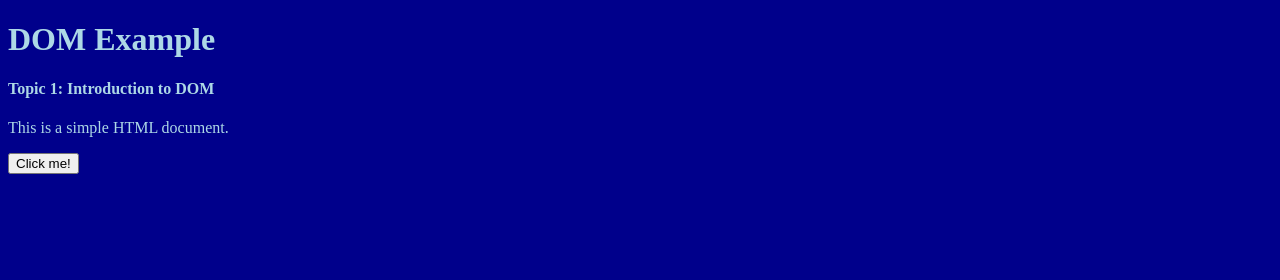
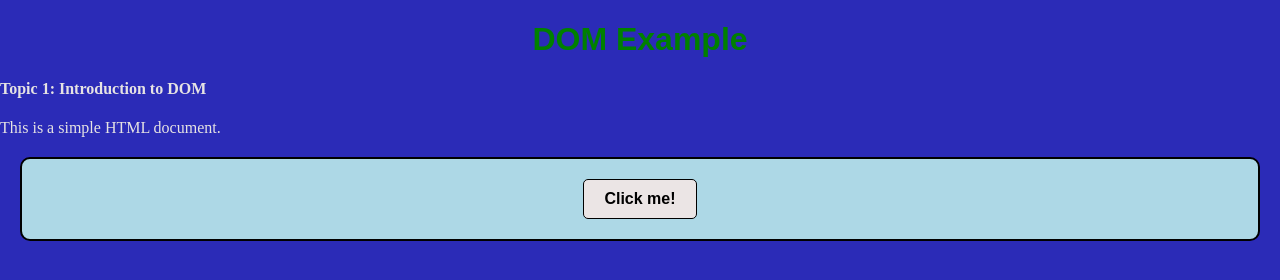
Before and after one commit to Anson-Saju-George/learn-js, a website: page Module_3/DOM/index.html in a window 1280 px wide. Drawn offline with Linux system fonts and the light colour scheme.

Commit message:
DOM: Learned how to make changes - I.

```diff
--- a/Module_3/DOM/index.html
+++ b/Module_3/DOM/index.html
@@ -1,16 +1,18 @@
 <!DOCTYPE html>
 <html lang="en">
-<head>
-    <meta charset="UTF-8">
-    <meta name="viewport" content="width=device-width, initial-scale=1.0">
+  <head>
+    <meta charset="UTF-8" />
+    <meta name="viewport" content="width=device-width, initial-scale=1.0" />
     <title>Document</title>
-    <link rel="stylesheet" href="/DOM/styles.css">
-    <script src="/DOM/script.js"></script>
-</head>
-<body>
+    <link rel="stylesheet" href="styles.css" />
+  </head>
+  <body>
     <h1>DOM Example</h1>
     <h4>Topic 1: Introduction to DOM</h4>
     <p>This is a simple HTML document.</p>
-    <button>Click me!</button>
-</body>
+    <div>
+      <button>Click me!</button>
+    </div>
+    <script src="script.js"></script>
+  </body>
 </html>
--- a/Module_3/DOM/script.js
+++ b/Module_3/DOM/script.js
@@ -0,0 +1,2 @@
+alert("Hello, DOM!");
+console.log("This is a message from script.js");
--- a/Module_3/DOM/styles.css
+++ b/Module_3/DOM/styles.css
@@ -1,4 +1,36 @@
 body {
-    color: lightblue;
-    background-color: darkblue;
+  color: rgb(230, 227, 227);
+  background-color: rgb(43, 43, 183);
+  /* text-align: center; */
+  padding: 0px 0px;
+  margin: 0px 0px;
 }
+
+h1 {
+  font-family: Arial, sans-serif;
+  text-align: center;
+  color: green;
+}
+
+button {
+  background-color: rgb(235, 229, 229);
+  border: none;
+  padding: 10px 20px;
+  font-size: 16px;
+  cursor: pointer;
+  border-radius: 5px;
+  transition: background-color 0.3s;
+  color: black;
+  font-weight: bold;
+  border: 1px solid black;
+}
+
+div {
+  margin: 20px;
+  padding: 20px;
+  border: 2px solid black;
+  border-radius: 10px;
+  background-color: lightblue;
+  align-self: center;
+  text-align: center;
+}
```
